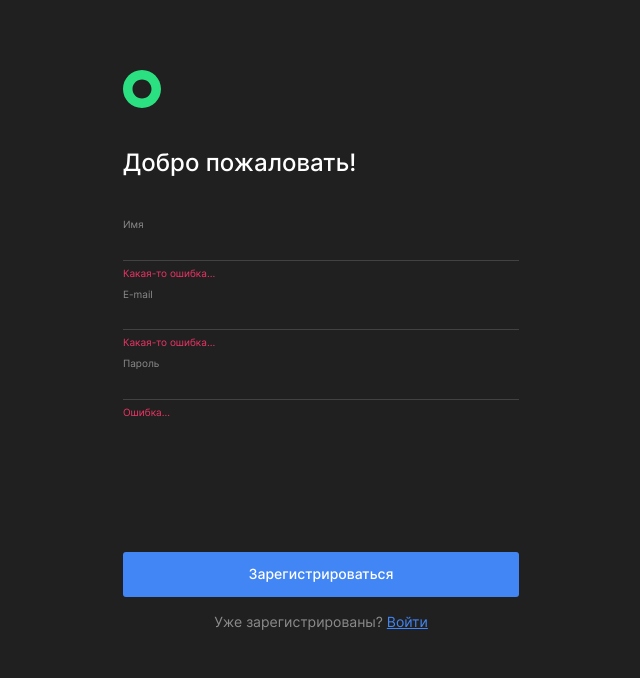
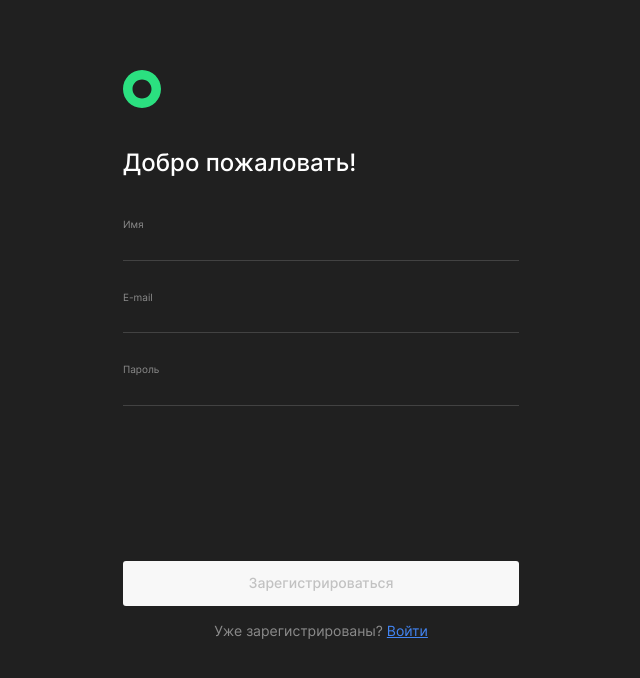
Before and after one commit to Chill-Peppa/movies-explorer-frontend, a React (Create React App) app: page /signup in a window 1280 px wide. Shown: the top 678 px of the page, without its empty margins (319-959 px from the left). Built offline with nearby package versions, Linux system fonts and the light colour scheme.

Commit message:
feat: add validation to login and register

```diff
--- a/src/components/App/App.js
+++ b/src/components/App/App.js
@@ -47,12 +47,12 @@ function App() {
   }, [navigate]);
 
   //функция на регистрацию
-  const onRegister = (name, email, password) => {
+  const onRegister = (values) => {
     // qwerty qwerty@yandex.ru qwerty
     auth
-      .register(name, email, password)
+      .register(values.name, values.email, values.password)
       .then(() => {
-        onLogin(email, password);
+        onLogin(values);
       })
       .catch((err) => {
         console.log(`${err}`);
@@ -60,9 +60,9 @@ function App() {
   };
 
   //функция на вход в приложение
-  const onLogin = (email, password) => {
+  const onLogin = (values) => {
     auth
-      .authorization(email, password)
+      .authorization(values.email, values.password)
       .then((data) => {
         if (data.token) {
           setLoggedIn(true);
--- a/src/components/Login/Login.js
+++ b/src/components/Login/Login.js
@@ -1,11 +1,13 @@
 import React from 'react';
 import { Link } from 'react-router-dom';
+import { useFormAndValidation } from '../../hooks/useFormAndValidation';
 
 import '../Register/Register.css';
 import logo from '../../images/logo.svg';
 
 function Login(props) {
-  const [email, setEmail] = React.useState('');
+  const { values, handleChange, errors, isValid } = useFormAndValidation();
+  /*const [email, setEmail] = React.useState('');
   const [password, setPassword] = React.useState('');
 
   const handleChangeEmail = (e) => {
@@ -14,17 +16,17 @@ function Login(props) {
 
   const handleChangePassword = (e) => {
     setPassword(e.target.value);
-  };
+  };*/
 
   const handleSubmit = (e) => {
     e.preventDefault();
 
-    if (!email || !password) {
+    if (!values.email || !values.password) {
       return;
     }
 
     console.log('авторизация!');
-    props.onLogin(email, password);
+    props.onLogin(values);
   };
   return (
     <section className="sign">
@@ -38,33 +40,47 @@ function Login(props) {
           <input
             className="sign__form-input"
             name="email"
-            value={email}
+            value={values.email || ''}
             id="email"
             autoComplete="off"
             type="email"
             minLength="2"
             maxLength="70"
-            onChange={handleChangeEmail}
+            onChange={handleChange}
             required
           />
-          <span className="sign__input-error">Какая-то ошибка...</span>
+          <span
+            className={`sign__input-error ${
+              isValid ? '' : 'sign__input-error_active'
+            }`}>
+            {errors.email}
+          </span>
           <label htmlFor="password" className="sign__input-header">
             Пароль
           </label>
           <input
             className="sign__form-input"
             name="password"
-            value={password}
+            value={values.password || ''}
             id="password"
             autoComplete="off"
             type="password"
             minLength="2"
             maxLength="40"
-            onChange={handleChangePassword}
+            onChange={handleChange}
             required
           />
-          <span className="sign__input-error">Ошибка....</span>
-          <button className="sign__button sign__button_login" type="submit">
+          <span
+            className={`sign__input-error ${
+              isValid ? '' : 'sign__input-error_active'
+            }`}>
+            {errors.password}
+          </span>
+          <button
+            className={`sign__button sign__button_login ${
+              isValid ? '' : 'sign__button_disabled'
+            }`}
+            type="submit">
             Войти
           </button>
           <p className="sign__register">
--- a/src/components/Register/Register.css
+++ b/src/components/Register/Register.css
@@ -103,10 +103,15 @@
   font-size: 10px;
   line-height: 12px;
   color: #ee3465;
-  margin: 6px 0 4px 0;
+  margin: 6px 0 7px 0;
   display: block;
   max-width: 396px;
-  /*  opacity: 0;*/
+  height: 12px;
+  opacity: 0;
+}
+
+.sign__input-error_active {
+  opacity: 1;
 }
 
 .sign__button {
@@ -131,6 +136,15 @@
 
 .sign__button:hover {
   opacity: 0.8;
+}
+
+.sign__button_disabled {
+  cursor: not-allowed;
+  background: #f8f8f8;
+  color: #c2c2c2;
+  border-radius: 3px;
+  border: none;
+  pointer-events: none;
 }
 
 @media screen and (max-width: 451px) {
--- a/src/components/Register/Register.js
+++ b/src/components/Register/Register.js
@@ -1,30 +1,16 @@
 import React from 'react';
 import { Link } from 'react-router-dom';
+import { useFormAndValidation } from '../../hooks/useFormAndValidation';
 
 import './Register.css';
 import logo from '../../images/logo.svg';
 
 function Register(props) {
-  const [name, setName] = React.useState('');
-  const [email, setEmail] = React.useState('');
-  const [password, setPassword] = React.useState('');
-  //const navigate = useNavigate();
-
-  const handleChangeName = (e) => {
-    setName(e.target.value);
-  };
-
-  const handleChangeEmail = (e) => {
-    setEmail(e.target.value);
-  };
-
-  const handleChangePassword = (e) => {
-    setPassword(e.target.value);
-  };
+  const { values, handleChange, errors, isValid } = useFormAndValidation();
 
   const handleSubmit = (e) => {
     e.preventDefault();
-    props.onRegister(name, email, password);
+    props.onRegister(values);
   };
 
   return (
@@ -39,8 +25,8 @@ function Register(props) {
           <input
             className="sign__form-input"
             name="name"
-            value={name}
-            onChange={handleChangeName}
+            value={values.name || ''}
+            onChange={handleChange}
             id="name"
             autoComplete="off"
             type="name"
@@ -48,15 +34,20 @@ function Register(props) {
             maxLength="70"
             required
           />
-          <span className="sign__input-error">Какая-то ошибка...</span>
+          <span
+            className={`sign__input-error ${
+              isValid ? '' : 'sign__input-error_active'
+            }`}>
+            {errors.name}
+          </span>
           <label htmlFor="email" className="sign__input-header">
             E-mail
           </label>
           <input
             className="sign__form-input"
             name="email"
-            value={email}
-            onChange={handleChangeEmail}
+            value={values.email || ''}
+            onChange={handleChange}
             id="email"
             autoComplete="off"
             type="email"
@@ -64,15 +55,20 @@ function Register(props) {
             maxLength="70"
             required
           />
-          <span className="sign__input-error">Какая-то ошибка...</span>
+          <span
+            className={`sign__input-error ${
+              isValid ? '' : 'sign__input-error_active'
+            }`}>
+            {errors.email}
+          </span>
           <label htmlFor="password" className="sign__input-header">
             Пароль
           </label>
           <input
             className="sign__form-input"
             name="password"
-            value={password}
-            onChange={handleChangePassword}
+            value={values.password || ''}
+            onChange={handleChange}
             id="password"
             autoComplete="off"
             type="password"
@@ -80,8 +76,15 @@ function Register(props) {
             maxLength="40"
             required
           />
-          <span className="sign__input-error">Ошибка...</span>
-          <button className="sign__button" type="submit">
+          <span
+            className={`sign__input-error ${
+              isValid ? '' : 'sign__input-error_active'
+            }`}>
+            {errors.password}
+          </span>
+          <button
+            className={`sign__button ${isValid ? '' : 'sign__button_disabled'}`}
+            type="submit">
             Зарегистрироваться
           </button>
           <p className="sign__register">
--- /dev/null
+++ b/src/hooks/useFormAndValidation.js
@@ -0,0 +1,33 @@
+import { useState, useCallback } from 'react';
+
+export function useFormAndValidation() {
+  const [values, setValues] = useState({});
+  const [errors, setErrors] = useState({});
+  const [isValid, setIsValid] = useState(false);
+
+  const handleChange = (e) => {
+    const { name, value } = e.target;
+    setValues({ ...values, [name]: value });
+    setErrors({ ...errors, [name]: e.target.validationMessage });
+    setIsValid(e.target.closest('form').checkValidity());
+  };
+
+  const resetForm = useCallback(
+    (newValues = {}, newErrors = {}, newIsValid = false) => {
+      setValues(newValues);
+      setErrors(newErrors);
+      setIsValid(newIsValid);
+    },
+    [setValues, setErrors, setIsValid],
+  );
+
+  return {
+    values,
+    handleChange,
+    errors,
+    isValid,
+    resetForm,
+    setValues,
+    setIsValid,
+  };
+}
```
